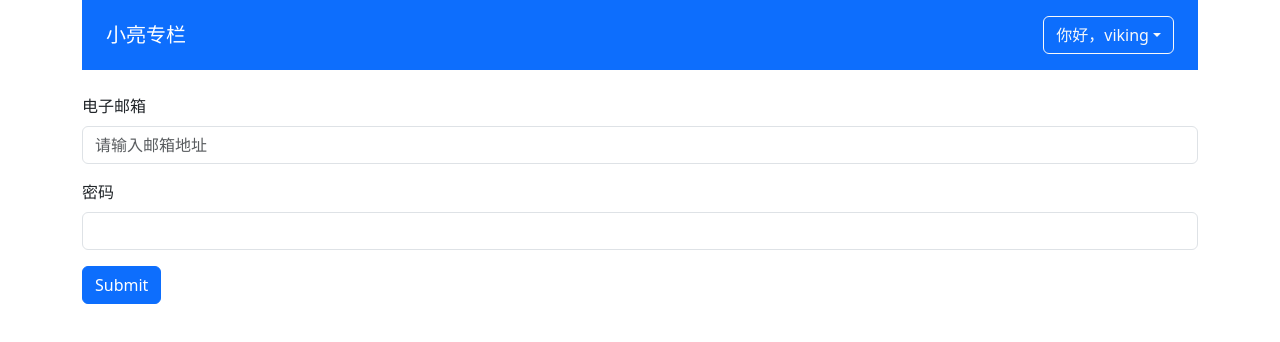
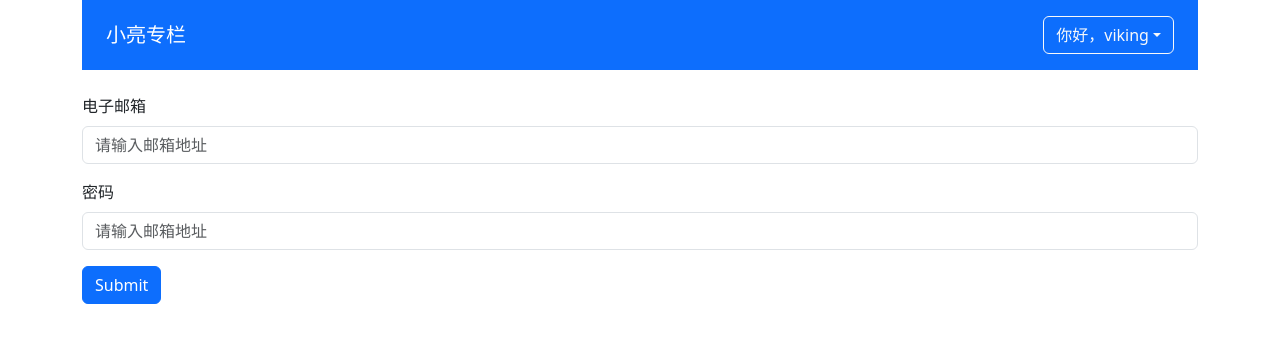
Before and after one commit to CN-L/reconfiguration-zheye, a Vue app: page / in a window 1280 px wide. Shown: the top 342 px of the page. Built offline with nearby package versions, Linux system fonts and the light colour scheme.

Commit message:
feat(新增校验规则): 自定义validateInput组件校验字符串长度

```diff
--- a/src/App.vue
+++ b/src/App.vue
@@ -4,13 +4,12 @@
     <!-- <ColumnList :list="testData"></ColumnList> -->
     <form>
       <div class="mb-3">
-        {{ inputVal }}
         <label for="exampleInputPassword1" class="form-label">电子邮箱</label>
-        <ValidateInput type="password" placeholder="请输入邮箱地址" v-model="inputVal" :rules="emailRules"></ValidateInput>
+        <ValidateInput placeholder="请输入邮箱地址" v-model="inputVal" :rules="emailRules"></ValidateInput>
       </div>
       <div class="mb-3">
         <label for="exampleInputPassword1" class="form-label">密码</label>
-        <input type="password" class="form-control" id="exampleInputPassword1">
+        <ValidateInput placeholder="请输入邮箱地址" v-model="inputVal" :rules="passwordRules"></ValidateInput>
       </div>
       <button type="submit" class="btn btn-primary">Submit</button>
     </form>
@@ -70,6 +69,11 @@ export default defineComponent({
       name: 'viking',
       isLogin: true
     }
+    const passwordRules: RulesProp = [
+      { type: 'required', message: '密码不能为空' },
+      { type: 'range', min: { message: '你的密码至少包括六位，不能含有空格', length: 6 }, max: { message: '你的密码至不能超过二十位，不能含有空格', length: 20 } }
+    ]
+
     const emailRules: RulesProp = [
       { type: 'required', message: '电子邮箱地址不能为空' },
       { type: 'email', message: '请输入正确的电子邮箱格式' }
@@ -78,6 +82,7 @@ export default defineComponent({
     return {
       testData,
       currentUser,
+      passwordRules,
       inputVal,
       emailRules
     }
--- a/src/components/ValidateInput.vue
+++ b/src/components/ValidateInput.vue
@@ -8,9 +8,15 @@
 import { defineComponent, reactive, PropType } from 'vue'
 // 正则表达式
 const emailReg = /^[a-zA-Z0-9.!#$%&’*+/=?^_`{|}~-]+@[a-zA-Z0-9-]+(?:\.[a-zA-Z0-9-]+)*$/
+interface RangeProp {
+  message: string,
+  length: number
+}
 interface RuleProp {
-  type: 'required' | 'email',
-  message: string
+  type: 'required' | 'email' | 'range', // 字面量
+  message?: string,
+  min?: RangeProp,
+  max?: RangeProp
 }
 export type RulesProp = RuleProp[]
 export default defineComponent({
@@ -36,13 +42,25 @@ export default defineComponent({
       if (props.rules) {
         const allPassed = props.rules.every(rule => {
           let passed = true
-          inputRef.message = rule.message
+          if (rule.message) inputRef.message = rule.message
           switch (rule.type) {
             case 'required':
               passed = inputRef.val.trim() !== ''
               break
             case 'email':
               passed = emailReg.test(inputRef.val)
+              break
+            case 'range':
+              // 最小数
+              if (rule.min && (inputRef.val.length < rule.min.length)) {
+                inputRef.message = rule.min.message
+                passed = false
+              } else if (rule.max && (inputRef.val.length > rule.max.length)) {
+                inputRef.message = rule.max.message
+                passed = false
+              } else {
+                passed = true
+              }
               break
             default:
               passed = true
@@ -51,7 +69,7 @@ export default defineComponent({
           return passed
         })
         inputRef.error = !allPassed
-        console.log(inputRef.error)
+        console.log(inputRef.error, '222')
       }
     }
     return {
```
